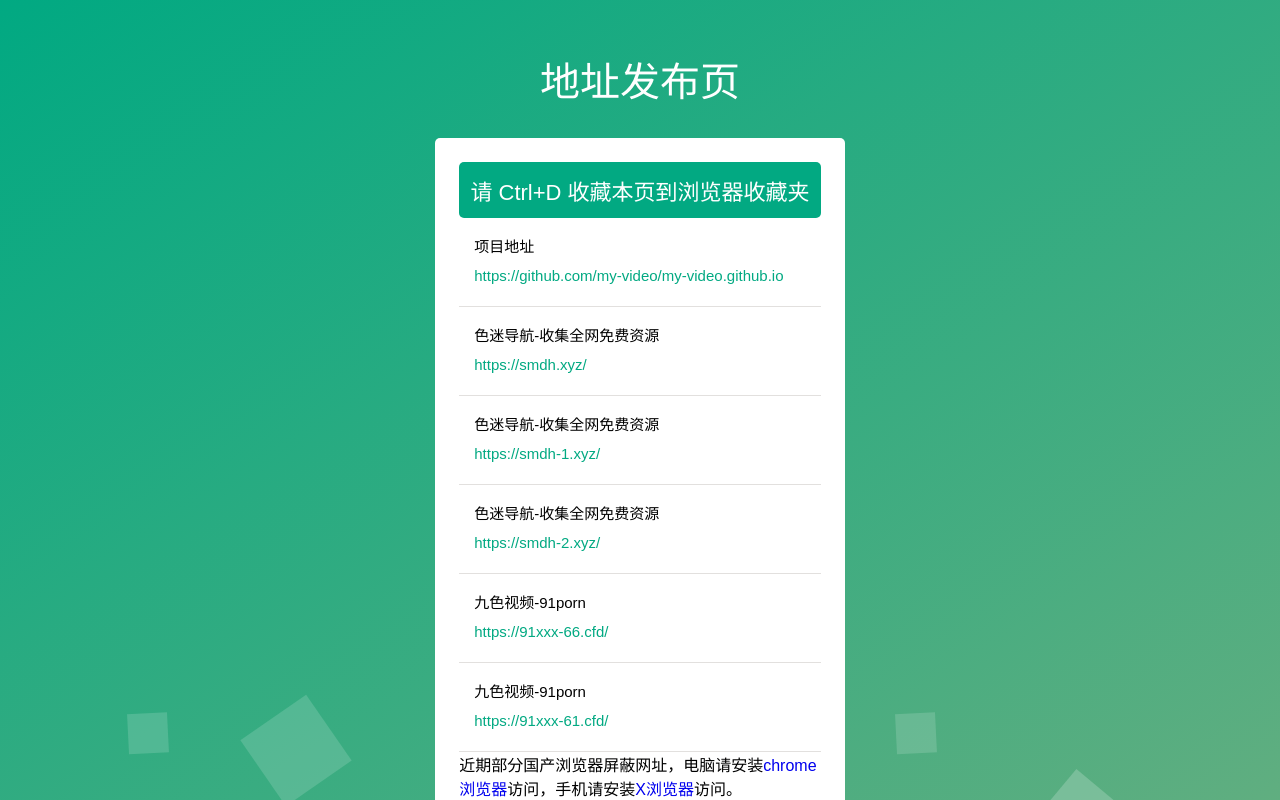
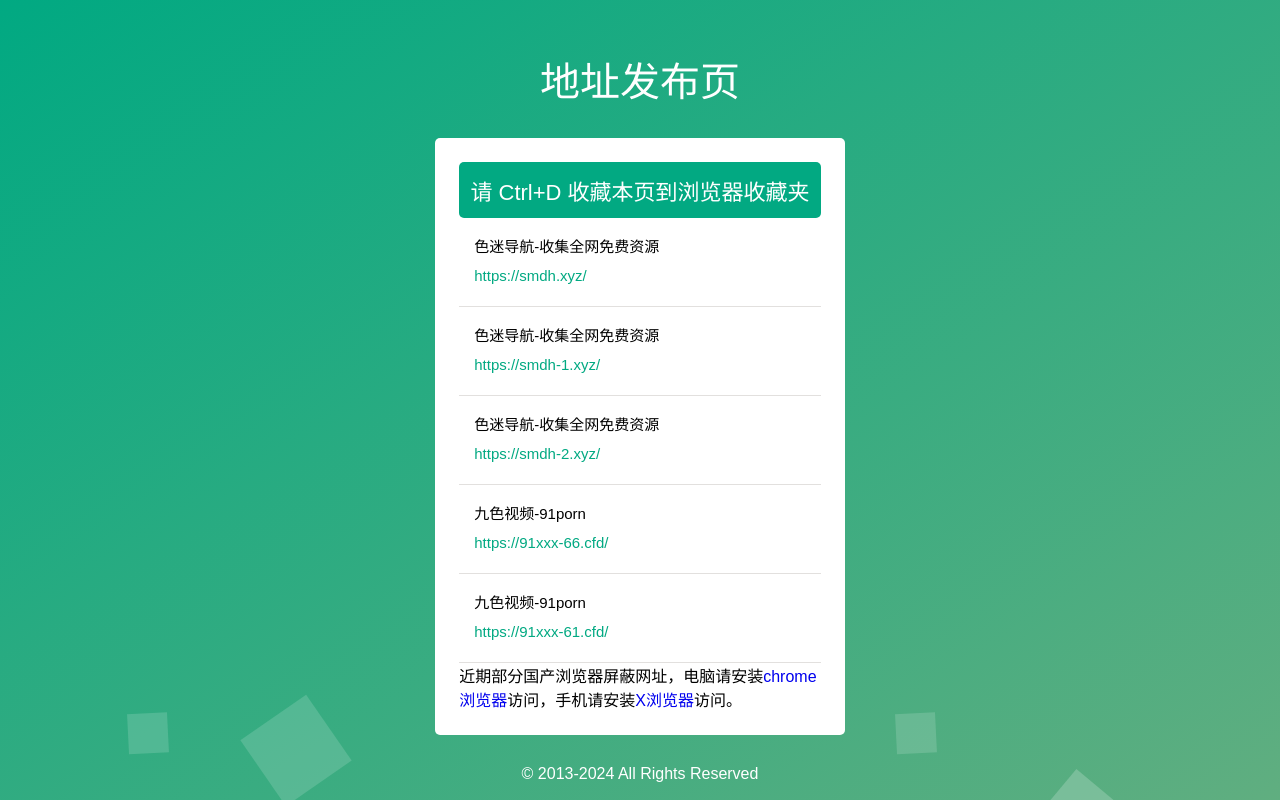
Before and after one commit to my-video/my-video.github.io, a plain HTML site: page index.html in a window 1280 px wide. Drawn offline with Linux system fonts and the light colour scheme.

Commit message:
Update index.html

```diff
--- a/index.html
+++ b/index.html
@@ -30,11 +30,6 @@
 						</div>
 						<h2 id="content-title">请 Ctrl+D 收藏本页到浏览器收藏夹</h2>
 						<ul id="content-info">
-							<li>
-								项目地址
-								<a href="https://github.com/my-video/my-video.github.io" target="_blank"><i>https://github.com/my-video/my-video.github.io</i></a>
-
-							</li>
 							<li>
 								色迷导航-收集全网免费资源
 								<a href="https://smdh.xyz" target="_blank"><i>https://smdh.xyz/</i></a>
```
